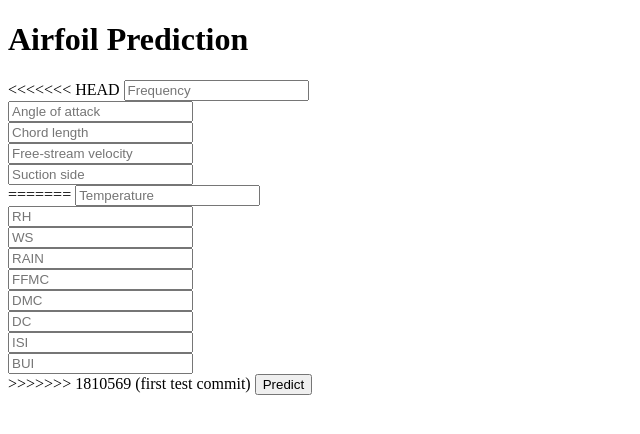
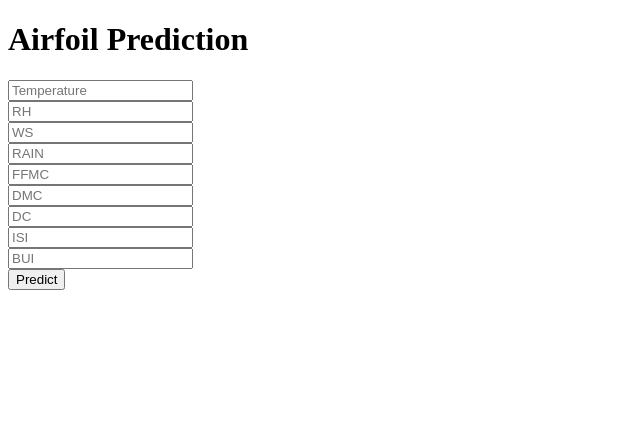
Before and after one commit to gaunspratik1/Airfoil-Regression-Test, a Python web app: template templates/home.html in a window 1280 px wide. Shown: the top 434 px of the page, without its empty margins (0-640 px from the left). Run offline with Jinja, Linux system fonts and the light colour scheme; the template is opened without the code that fills it, so the values that code supplies are empty.

Commit message:
Update home.html

```diff
--- a/templates/home.html
+++ b/templates/home.html
@@ -18,15 +18,7 @@
 
      <!-- Main Input For Receiving Query to our ML -->
     <form action="{{ url_for('predict')}}"method="post">
-<<<<<<< HEAD
-      <input type="text" name="Frequency" placeholder="Frequency" required="required" /><br>
-    	<input type="text" name="Angle of attack" placeholder="Angle of attack" required="required" /><br>
-        <input type="text" name="Chord length" placeholder="Chord length" required="required" /><br>
-        <input type="text" name="Free-stream velocity" placeholder="Free-stream velocity" required="required" /><br>
-        <input type="text" name="Suction side" placeholder="Suction side" required="required" /><br>
 
-
-=======
       <input type="text" name="Temperature" placeholder="Temperature" required="required" /><br>
     	<input type="text" name="RH" placeholder="RH" required="required" /><br>
         <input type="text" name="WS" placeholder="WS" required="required" /><br>
@@ -36,7 +28,7 @@
         <input type="text" name="DC" placeholder="DC" required="required" /><br>
         <input type="text" name="ISI" placeholder="ISI" required="required" /><br>
         <input type="text" name="BUI" placeholder="BUI" required="required" /><br>
->>>>>>> 1810569 (first test commit)
+
 
         <button type="submit" class="btn btn-primary btn-block btn-large">Predict</button>
     </form>
```
